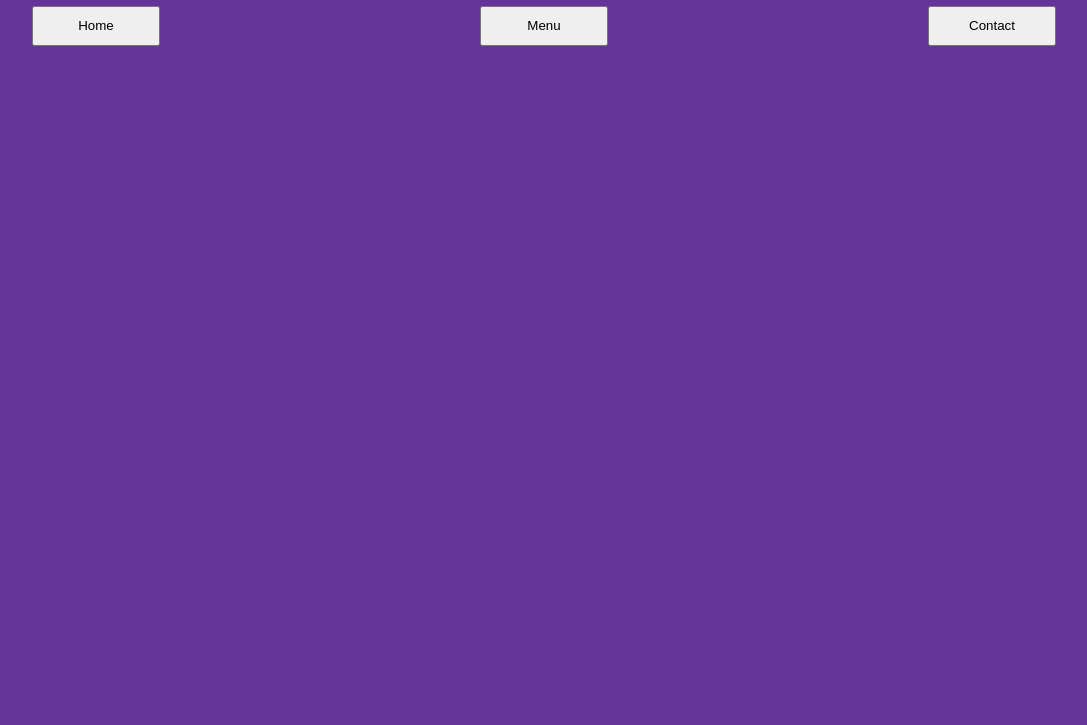
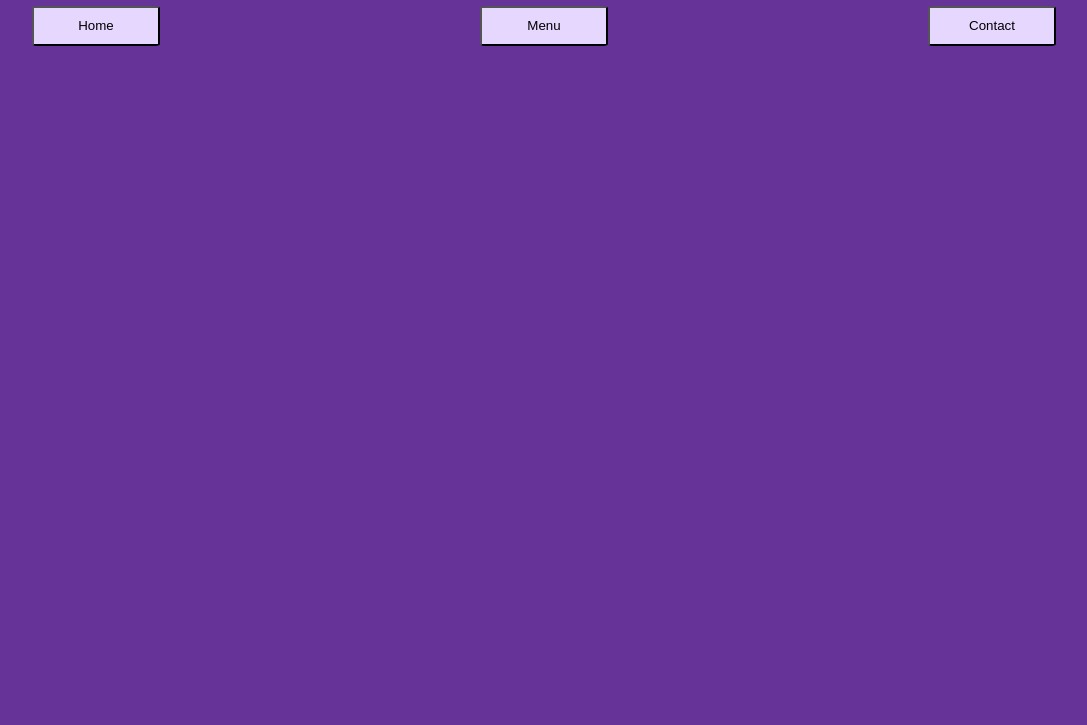
Before and after one commit to jxcksonli/RestaurantPage, a website built with webpack: page src/template.html in a window 1280 px wide. Shown: the part 75-800 px from the top of the page, without its empty margins (96-1183 px from the left). Built offline with nearby package versions, Linux system fonts and the light colour scheme; a web font is replaced by a local one.

Commit message:
Add hover fucntion for buttons

```diff
--- a/src/styles.css
+++ b/src/styles.css
@@ -30,5 +30,11 @@ body {
     font-family: Arial, Helvetica, sans-serif;
     width: 10vw;
     height: 5vh;
+    background-color: #e6d7ff;
+    border-radius: 5%;
+    transition: 0.5s
+}
 
+.button:hover {
+    background-color: white;
 }
```
